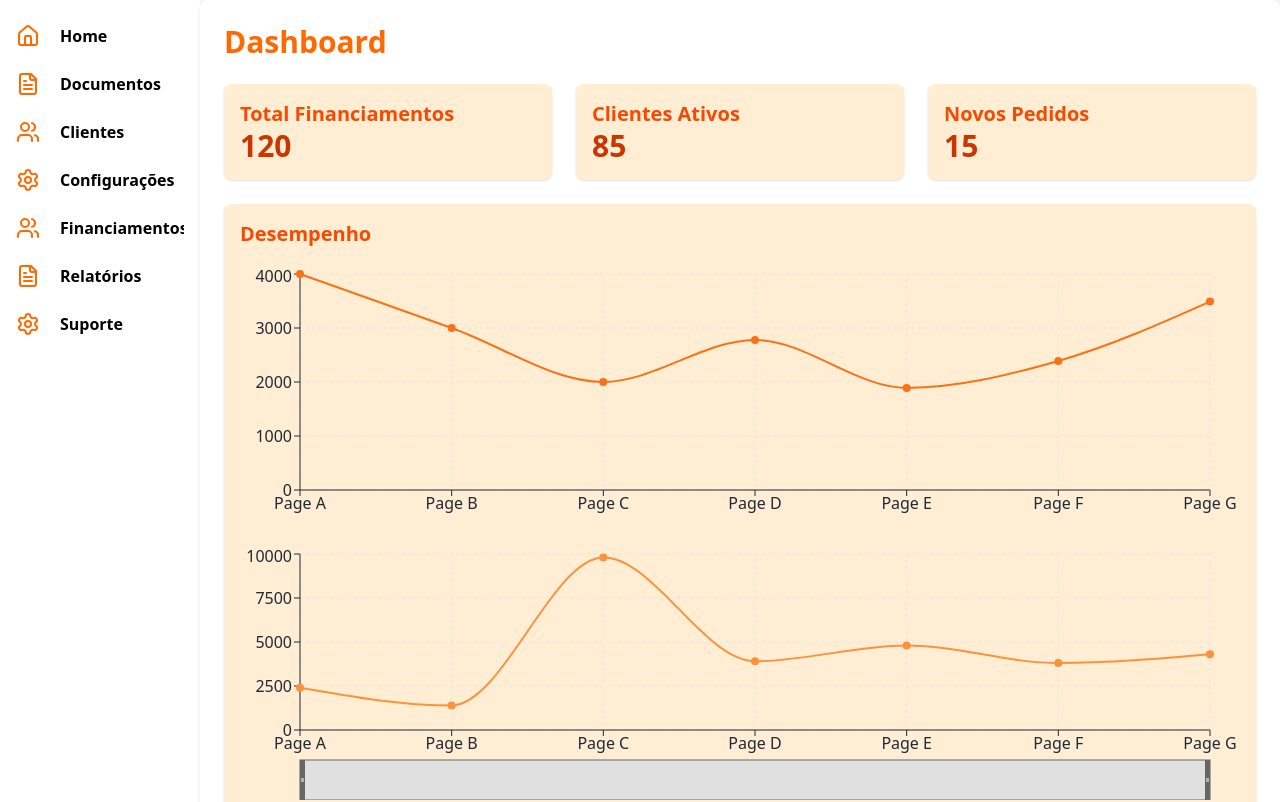
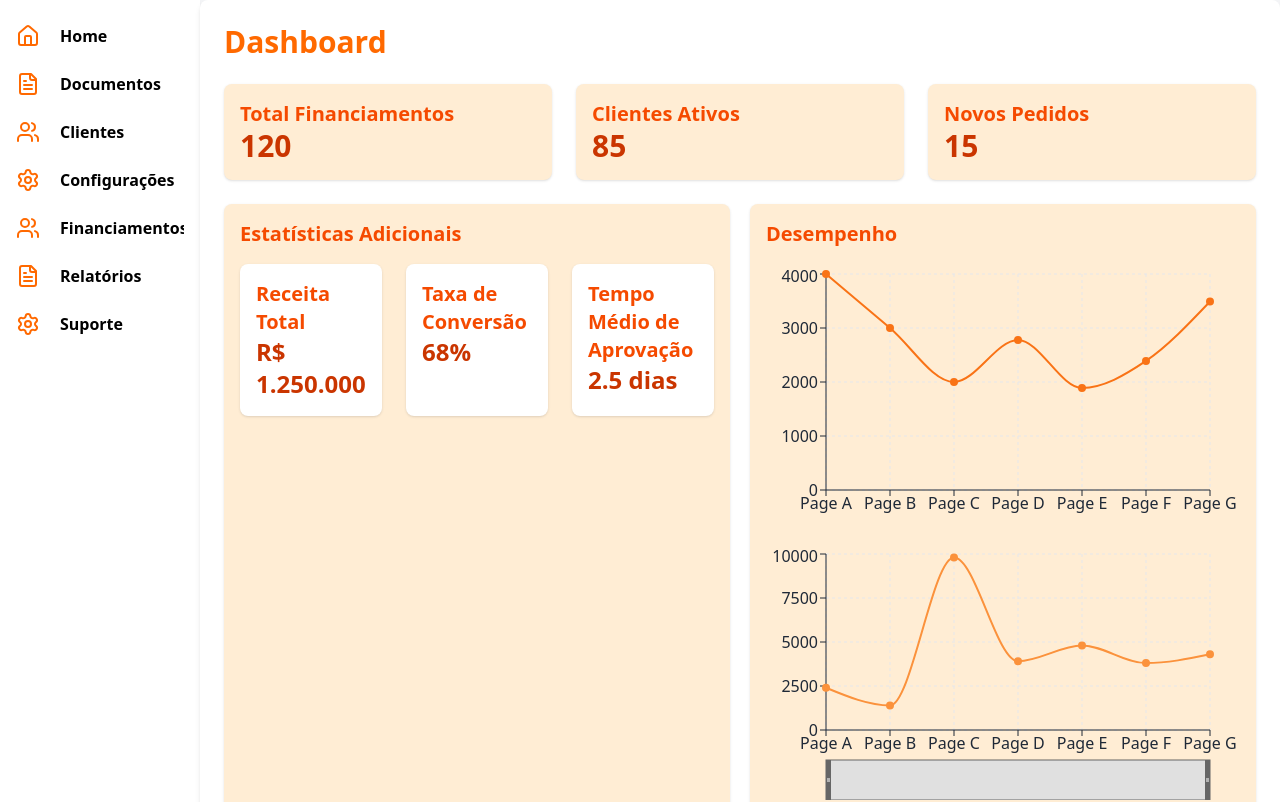
Before and after one commit to SampaioForce-Tech-Labs/Grota_Financiamentos_Veiculos, a Next.js app in the folder web/: page /pages/dashboard in a window 1280 px wide. Shown: the top 802 px of the page. Built offline with nearby package versions, Linux system fonts and the light colour scheme.

Commit message:
feat(dashboard): add additional statistics section and improve layout
Add new statistics cards for total revenue, conversion rate and average approval time.
Restructure layout to display statistics and performance charts side by side.

```diff
--- a/web/app/pages/dashboard/page.tsx
+++ b/web/app/pages/dashboard/page.tsx
@@ -35,9 +35,27 @@ function Page() {
             <p className="text-3xl font-bold text-orange-700">15</p>
           </div>
         </section>
-        <section className="mt-6 p-4 bg-orange-100 rounded-lg shadow">
+        <div className='flex gap-x-5'>
+          <section className="mt-6 p-4 bg-orange-100 rounded-lg shadow w-1/2">
+          <h2 className="text-xl font-semibold text-orange-600 mb-4">Estatísticas Adicionais</h2>
+          <div className="grid grid-cols-1 md:grid-cols-3 gap-6">
+            <div className="p-4 bg-white rounded-lg shadow">
+              <h3 className="text-xl font-semibold text-orange-600">Receita Total</h3>
+              <p className="text-2xl font-bold text-orange-700">R$ 1.250.000</p>
+            </div>
+            <div className="p-4 bg-white rounded-lg shadow">
+              <h3 className="text-xl font-semibold text-orange-600">Taxa de Conversão</h3>
+              <p className="text-2xl font-bold text-orange-700">68%</p>
+            </div>
+            <div className="p-4 bg-white rounded-lg shadow">
+              <h3 className="text-xl font-semibold text-orange-600">Tempo Médio de Aprovação</h3>
+              <p className="text-2xl font-bold text-orange-700">2.5 dias</p>
+            </div>
+          </div>
+        </section>
+        <section className="mt-6 p-4 bg-orange-100 rounded-lg shadow w-1/2">
           <h2 className="text-xl font-semibold text-orange-600 mb-4">Desempenho</h2>
-          <div className="flex flex-col gap-6">
+          <div className="flex flex-col gap-6 ">
             <div className="w-full h-64">
               <ResponsiveContainer width="100%" height="100%">
                 <LineChart
@@ -140,6 +158,8 @@ function Page() {
             </div>
           </div>
         </section>
+        </div>
+
       </main>
     </div>
   );
```
